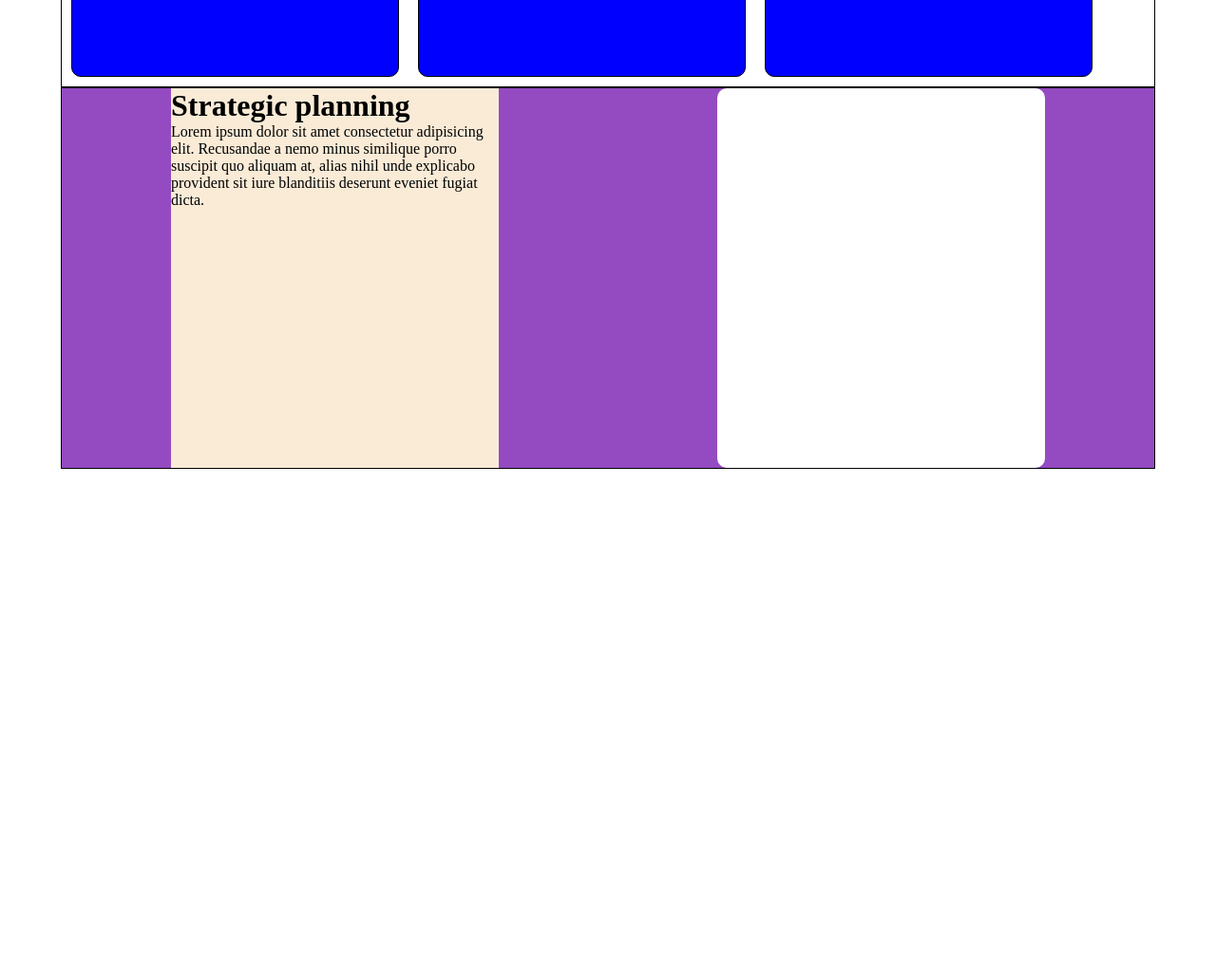
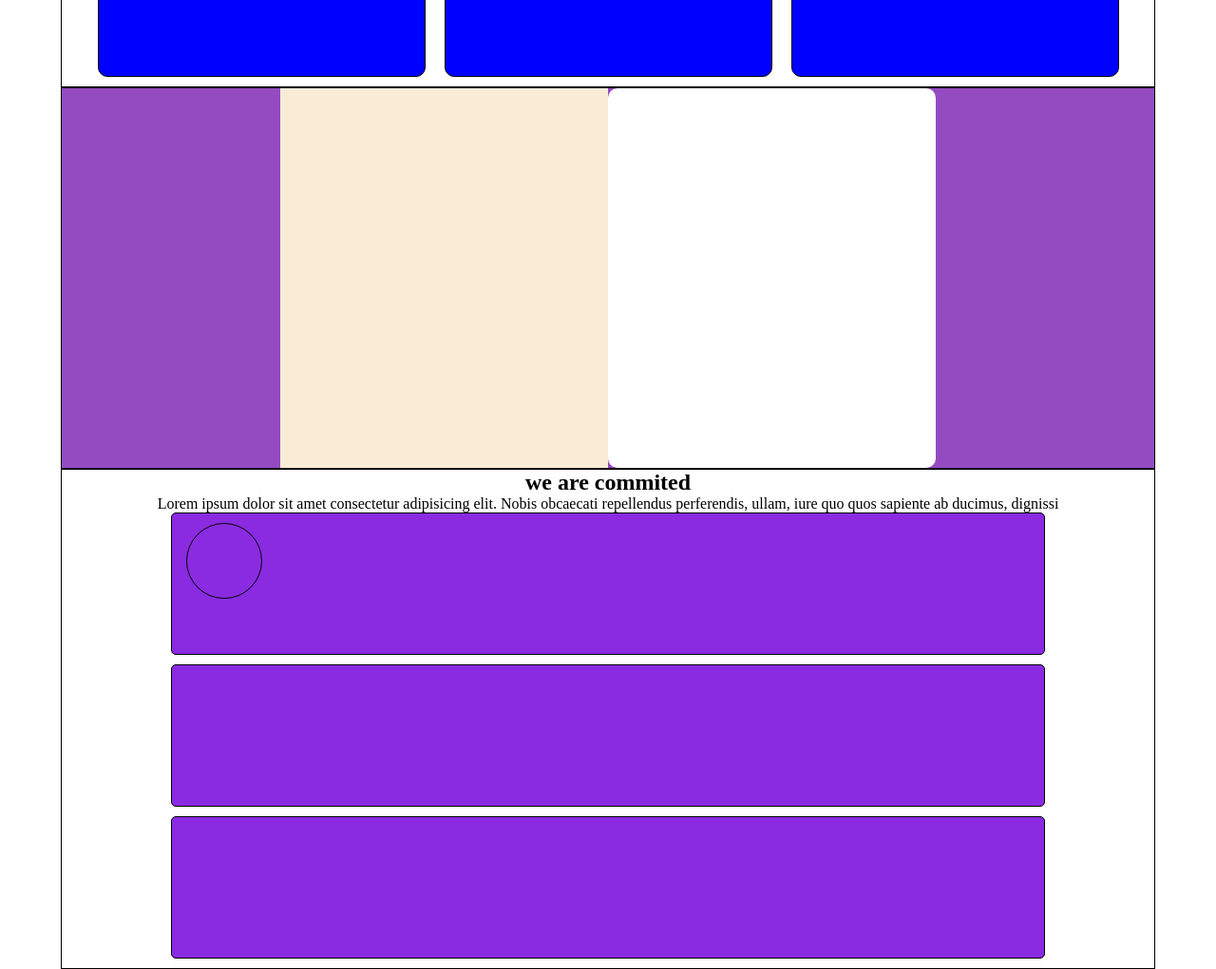
Before and after one commit to palmuccivalerio/-htmlcss-responsive-layout, a plain HTML site: page index.html in a window 1280 px wide. Shown: the part 620-1641 px from the top of the page at 95% size. Before the commit the page ends 1114 px from the top, so only its background shows below. Drawn offline with Linux system fonts and the light colour scheme.

Commit message:
add:expertcommit

```diff
--- a/css/style.css
+++ b/css/style.css
@@ -23,12 +23,19 @@
     justify-content: space-between;
 }
 
-.container{
+.main-container{
     min-height: 200px;
     margin: 0 auto;
     width: 90%;
     border: 1px solid black;
 }
+
+
+.titlecenter{
+    text-align: center;
+}
+
+
 /* fine utilities */
 
 /* navbar */
@@ -91,6 +98,7 @@
 }
 
 /* fine itemcard */
+/* inizio download app */
 
 .color{
     background-color: rgb(148, 75, 193);
@@ -104,7 +112,6 @@
 }
 
 .appdownload{
-    margin: 0 auto;
     width: 90%;
     height: 400px;
     background-color: white;
@@ -115,12 +122,13 @@
 }
 
 @media screen and ( min-width: 1024px){
-    .container{
+    .main-container{
         display: flex;
        align-items: center;
+       justify-content: center;
     }
     .boximg{
-        margin: 0 auto;
+
         width: 30%;
     }
 
@@ -128,3 +136,40 @@
         width: 30%;
     }
 }
+
+/* fine downloadapp */
+/* inizio  expertcommit */
+
+
+
+
+
+
+.cardcommit{
+    width: 30%;
+    min-height: 150px;
+    border: 1px black solid;
+    background-color: blueviolet;
+    border-radius: 5px;
+    margin-bottom: 10px;
+}
+
+.circleimg{
+    height: 80px;
+    width: 80px;
+    border-radius: 50%;
+    border: 1px solid black;
+    margin-left: 15px;
+    margin-top: 10px;
+
+
+}
+@media  screen and (min-width: 1024px)  {
+    .cardcommit{
+        width: 80%;
+
+    }
+
+
+}
+/* fine cardcommit */
--- a/index.html
+++ b/index.html
@@ -21,7 +21,7 @@
 
     </header>
     <main>
-    <div class=" itemcards container flex colum alingcenter">
+    <div class=" itemcards main-container flex colum alingcenter">
         <div class="itemcard"></div>
         <div class="itemcard"></div>
         <div class="itemcard"></div>
@@ -32,16 +32,32 @@
 
     </div>
 
-    <div class="container color">
-        <div class="boximg">
-            <h1>Strategic planning</h1>
-            <p>Lorem ipsum dolor sit amet consectetur adipisicing elit. Recusandae a nemo minus similique porro suscipit quo aliquam at, alias nihil unde explicabo provident sit iure blanditiis deserunt eveniet fugiat dicta.</p>
-        </div>
+    <div class="main-container color">
+        <div class="boximg"></div>
 
         <div class="appdownload"></div>
     </div>
 
 
+    <section class="expertcommit">
+     <div class="main-container alingcenter flex colum ">
+        <div class="titlecenter">
+            <h1>we are commited</h1>
+            <p>Lorem ipsum dolor sit amet consectetur adipisicing elit. Nobis obcaecati repellendus perferendis, ullam, iure quo quos sapiente ab ducimus, dignissi</p>
+        </div>
+        <div class="cardcommit">
+            <div class="circleimg"></div>
+        </div>
+        <div class="cardcommit"></div>
+        <div class="cardcommit"></div>
+
+
+     </div>
+
+     <section>
+
+     </section>
+    </section>
     </main>
 
 </body>
```
